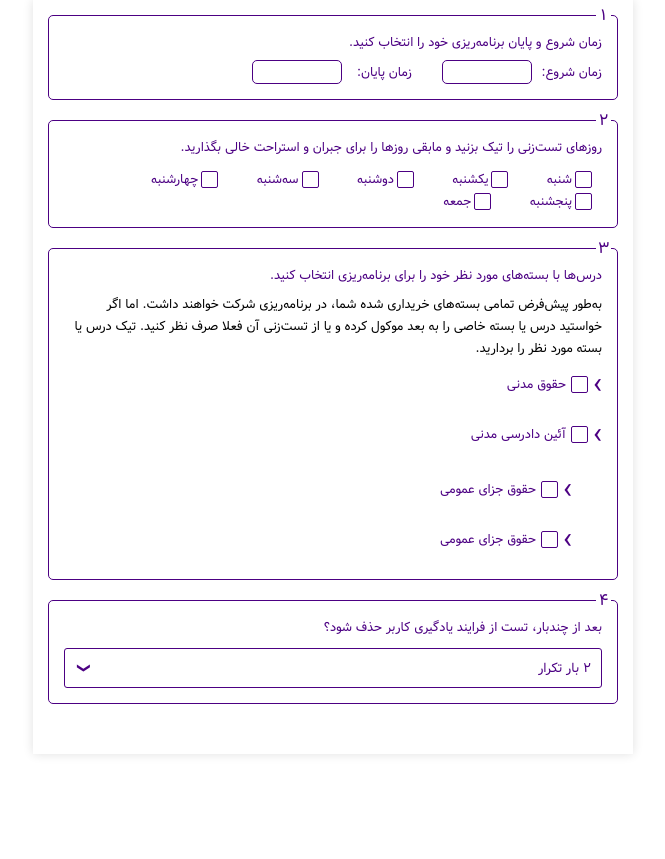
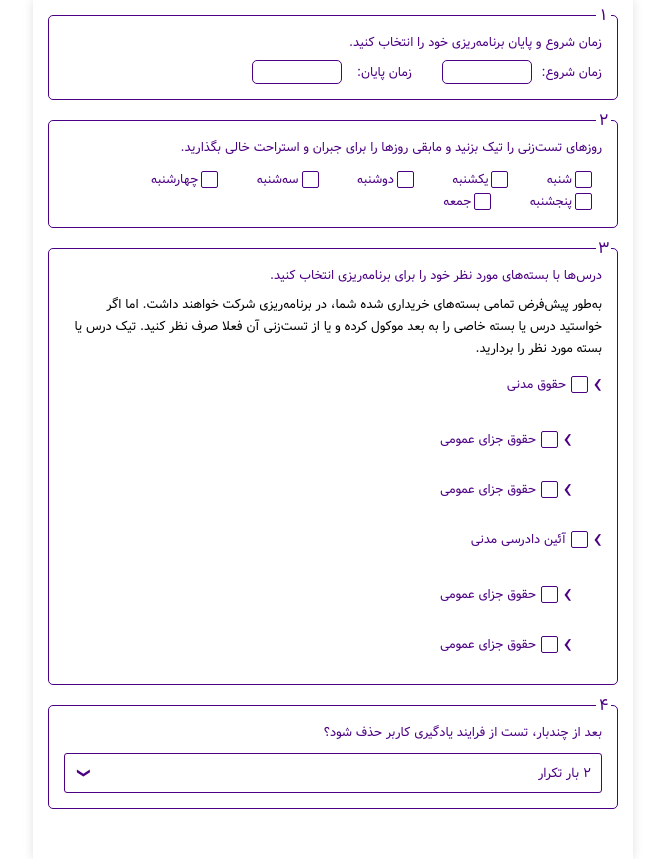
Before and after one commit to Alireza-Jodat2001/tikdadPlanning, a plain HTML site: page index.html in a window 1280 px wide. Shown: the whole page, without its empty margins (307-972 px from the left). Before the commit the page ends 800 px from the top, so only its background shows below. Drawn offline with Linux system fonts and the light colour scheme.

Commit message:
last. -D

```diff
--- a/Css/style.css
+++ b/Css/style.css
@@ -115,9 +115,18 @@
     align-items: center;
 }
 
-.planning-container__section--3 li.li-check::before,
+/* new */
+
+.li-check > ul > .li-check,
+.li-minus > ul > .li-check {
+    display: flex !important;
+    flex-direction: row !important;
+    align-items: center !important;
+}
+
+.planning-container__section--3 li.li-check ul .li-check::before,
 .planning-container__section--3 li .title::before,
-.planning-container__section--3 li.minus-items::before {
+.planning-container__section--3 li.li-minus ul .li-check::before {
     content: "\203A";
     font-size: 30px;
 }
@@ -168,30 +177,36 @@
     color: #fff;
 }
 
+.planning-container__section--3 li.li-check,
 .planning-container__section--3 li.li-minus {
     flex-direction: column;
     overflow: hidden;
     align-items: flex-start;
 }
 
+.planning-container__section--3 li.li-check .title,
 .planning-container__section--3 li.li-minus .title {
     display: flex;
     align-items: center;
     gap: 5px;
 }
 
+.planning-container__section--3 li.li-check .title input,
 .planning-container__section--3 li.li-minus .title input {
     background: #FFF;
 }
 
+.planning-container__section--3 li.li-check .title input:checked,
 .planning-container__section--3 li.li-minus .title input:checked {
     background: #4c0083;
 }
 
+/* .planning-container__section--3 li.li-check .title input:checked::after,  */
 .planning-container__section--3 li.li-minus .title input:checked::after {
     content: "\2212";
 }
 
+/* .planning-container__section--3 li.li-check .title input::after,  */
 .planning-container__section--3 li.li-minus .title input::after {
     content: "\2212";
     font-size: 17px;
@@ -199,7 +214,8 @@
     color: #fff;
 }
 
-.planning-container__section--3 li.li-minus.li-minus > ul {
+.planning-container__section--3 li.li-minus.li-minus > ul,
+.planning-container__section--3 li.li-check > ul {
     padding-right: 30px;
 }
 /*
--- a/index.html
+++ b/index.html
@@ -114,6 +114,7 @@
 
                 <ul>
                     <li class="li-check">
+                        <div class="title">
                             <input
                                 type="checkbox"
                                 name="checkbox"
@@ -121,6 +122,31 @@
                                 class="checkMark"
                             />
                             <label for="checkbox-dropdown1">حقوق مدنی</label>
+                        </div>
+                        <ul>
+                            <li class="li-check">
+                                <input
+                                    type="checkbox"
+                                    name="checkbox"
+                                    id="checkbox-dropdown4"
+                                    class="checkMark"
+                                />
+                                <label for="checkbox-dropdown4"
+                                    >حقوق جزای عمومی</label
+                                >
+                            </li>
+                            <li class="li-check">
+                                <input
+                                    type="checkbox"
+                                    name="checkbox"
+                                    id="checkbox-dropdown4"
+                                    class="checkMark"
+                                />
+                                <label for="checkbox-dropdown4"
+                                    >حقوق جزای عمومی</label
+                                >
+                            </li>
+                        </ul>
                     </li>
                     <li class="li-minus">
                         <div class="title">
```
Lines whose indentation alone changed are shown as unchanged.
